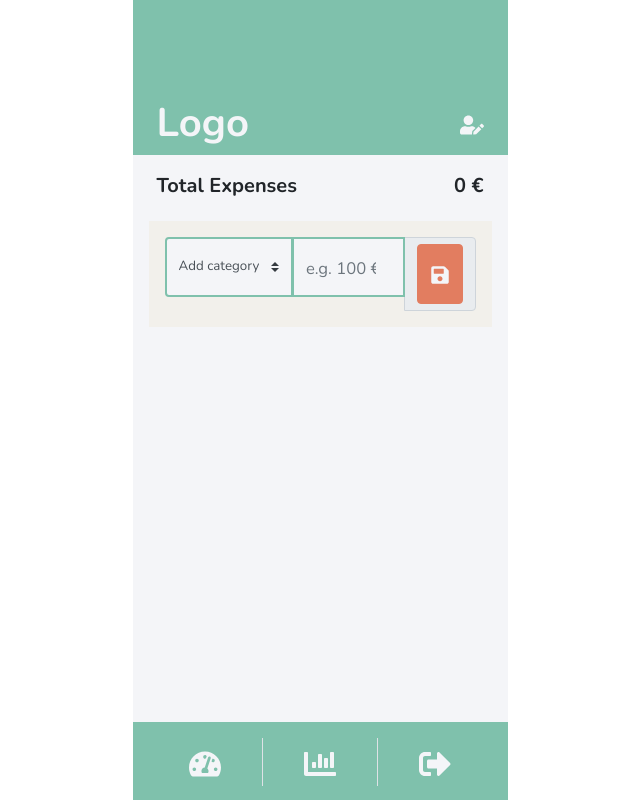
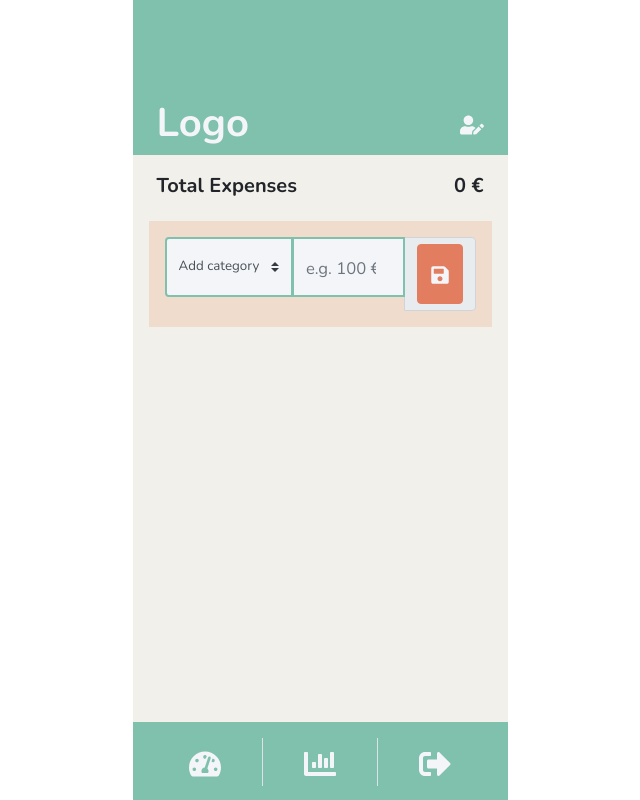
Before and after one commit to BCH-REACT20S-Project-1-Group-2/BCH-REACT20S-Project-1-Group-2.github.io, a React (Create React App) app in the folder frontend/: page /expense in a window 1280 px wide. Shown: the top 800 px of the page, without its empty margins (320-960 px from the left). Built offline with nearby package versions, Linux system fonts and the light colour scheme.

Commit message:
bugfix/colors: fix in background colors

```diff
--- a/frontend/src/styles/App.css
+++ b/frontend/src/styles/App.css
@@ -4,7 +4,7 @@
 :root {
   --primary-green: #7fc1ac;
   --primary-orange: #E27D60;
-  --light-orange: #e8a87c;
+  --light-orange: #e8a87c45;
 
   --dark-color: #545149;
   --light-color: #F2F0EB;
@@ -81,7 +81,7 @@ select {
 .Page-main-area {
   margin-top: 155px;
   margin-bottom: 78px;
-  background: var(--lighter-color);
+  background: var(--light-color);
 }
 header, footer {
   min-width: 375px;
@@ -105,5 +105,5 @@ footer {
   background-color: var(--lighter-color) !important;
 }
 .card-body {
-  background-color: var(--light-color) !important;
+  background-color: var(--light-orange) !important;
 }
```
